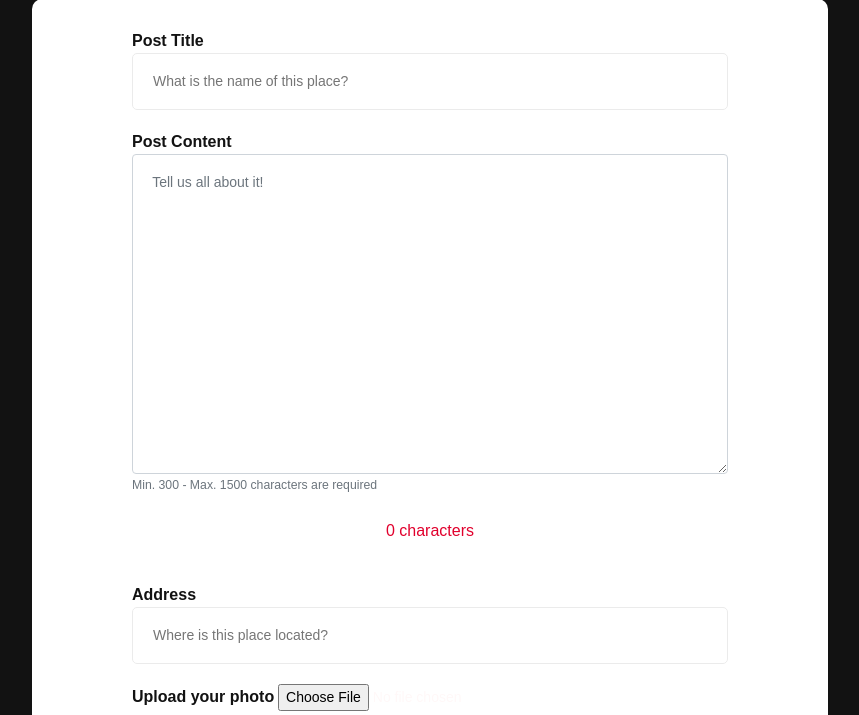
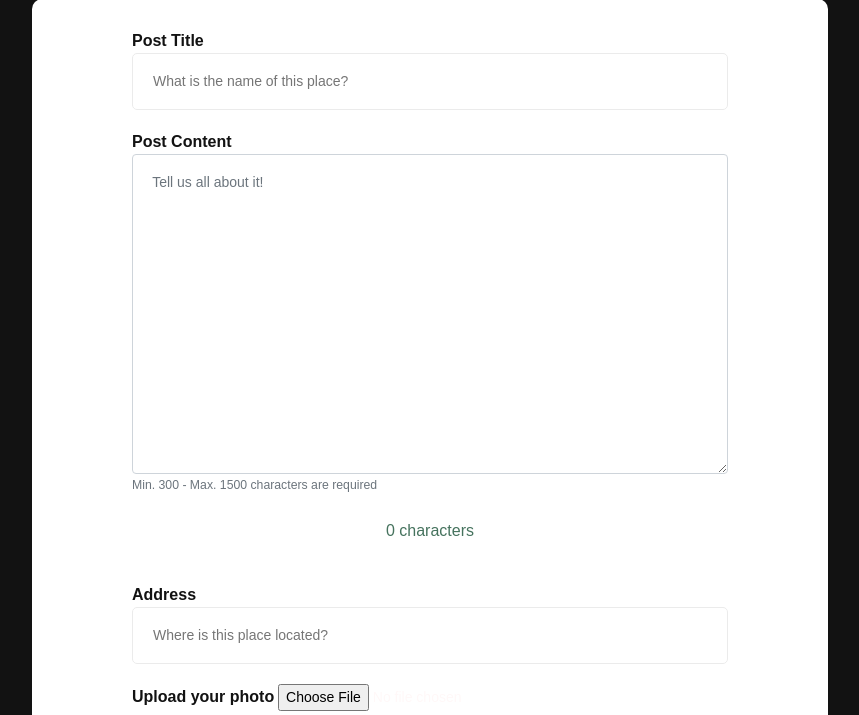
Before and after one commit to yigitaksoy/Wonderdam, a Flask app: page /add_post in a window 1280 px wide. Shown: the part 168-883 px from the top of the page, without its empty margins (210-1069 px from the left). Run offline with Flask 2, Linux system fonts and the light colour scheme; the visitor is signed in with stand-in values (Sample User, id 1); data that the repository does not hold is empty; some libraries are stand-ins or nearby versions; some web fonts are replaced.

```diff
--- a/static/css/style.css
+++ b/static/css/style.css
@@ -486,7 +486,7 @@ transition: color .9s ease;
 .counter span {
   font-family: antique-olive-nord, sans-serif;
   font-size: 1rem;
-  color: var(--hover);
+  color: var(--restaurants);
 }
 
 #preview {
```
